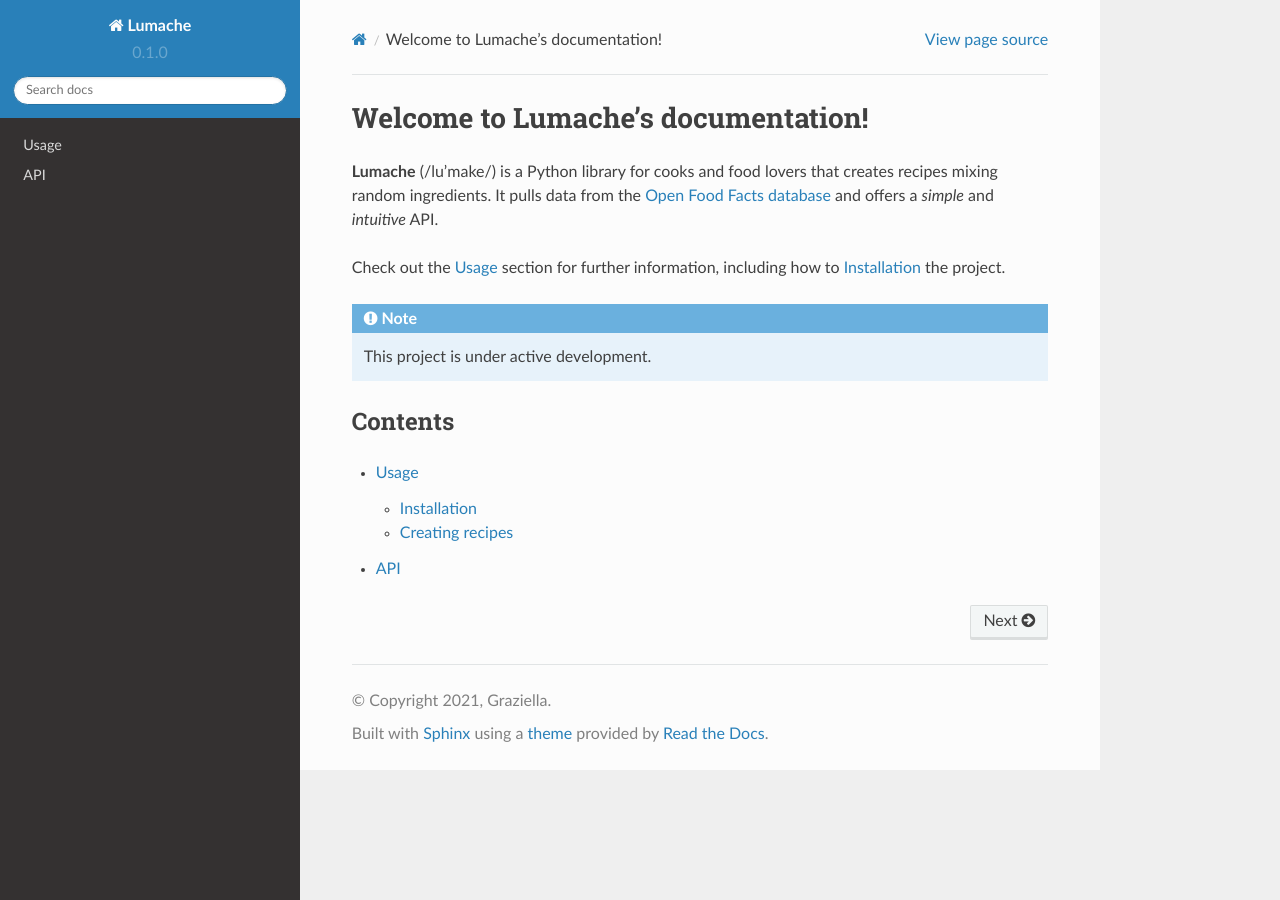
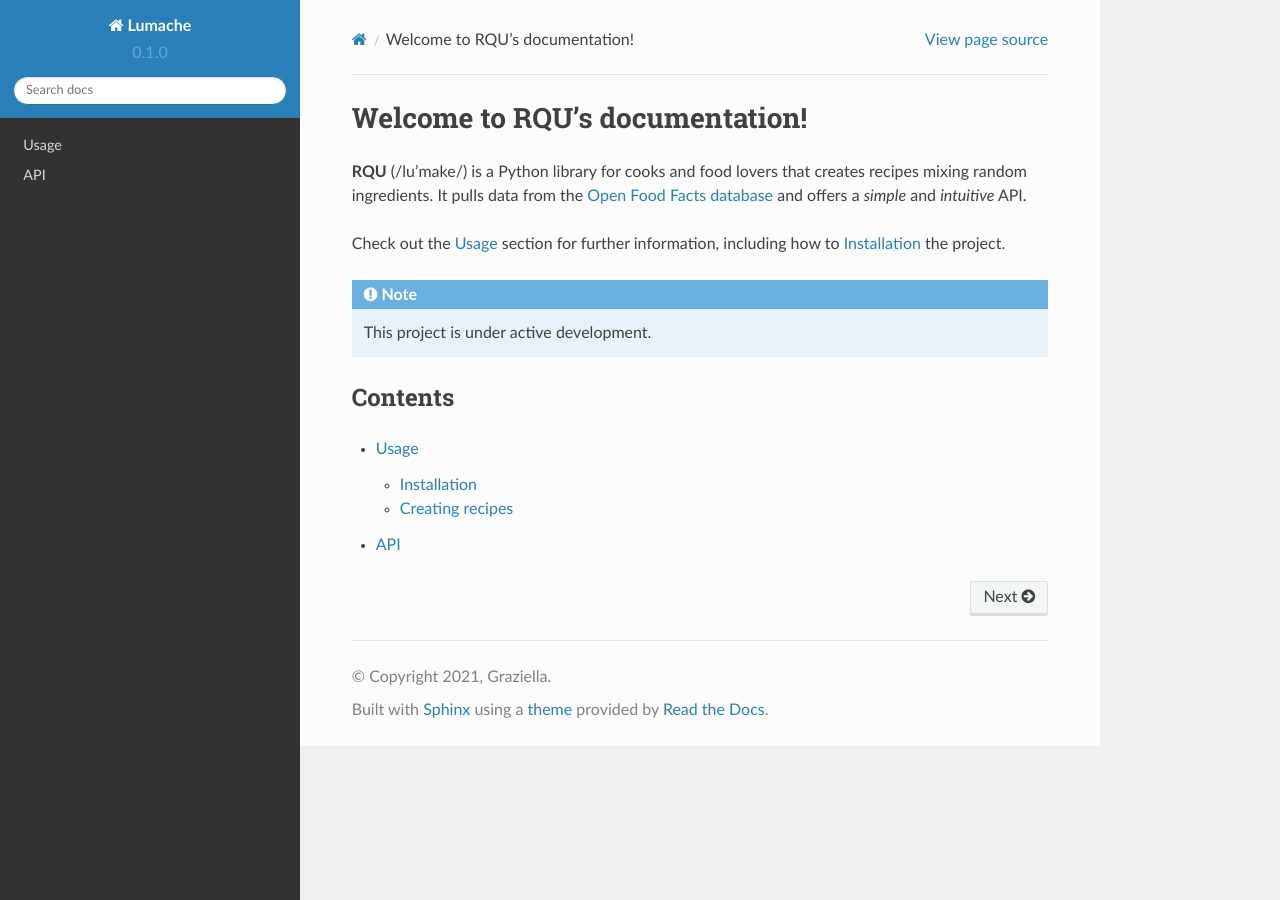
Before and after one commit to rfqu/docs, a Sphinx documentation site: the page built from docs/source/index.rst, in a window 1280 px wide. Built offline with Sphinx 7.4.7 and the Read the Docs theme 2.0.0, drawn with Linux system fonts in a browser that asks for light colours.

Commit message:
test pull request preview

```diff
--- a/docs/source/index.rst
+++ b/docs/source/index.rst
@@ -1,7 +1,7 @@
-Welcome to Lumache's documentation!
+Welcome to RQU's documentation!
 ===================================
 
-**Lumache** (/lu'make/) is a Python library for cooks and food lovers
+**RQU** (/lu'make/) is a Python library for cooks and food lovers
 that creates recipes mixing random ingredients.
 It pulls data from the `Open Food Facts database <https://world.openfoodfacts.org/>`_
 and offers a *simple* and *intuitive* API.
```
